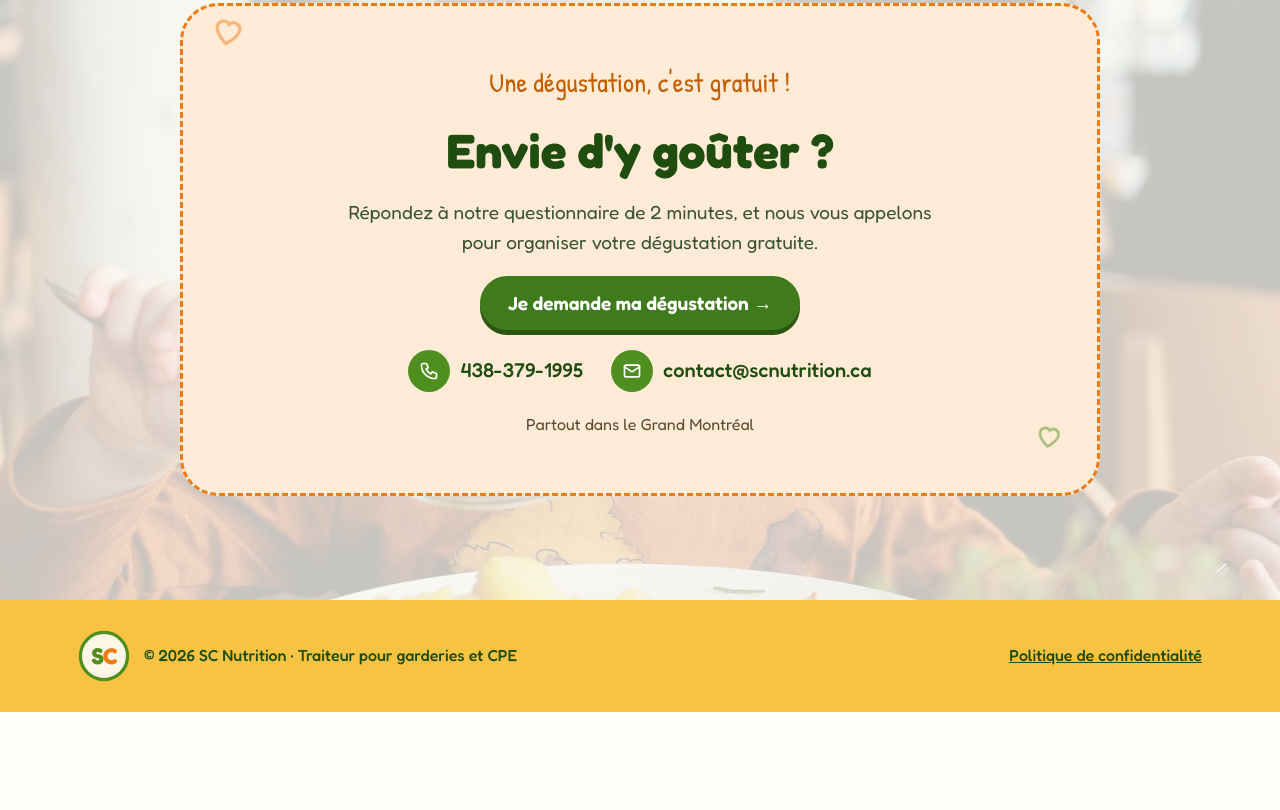
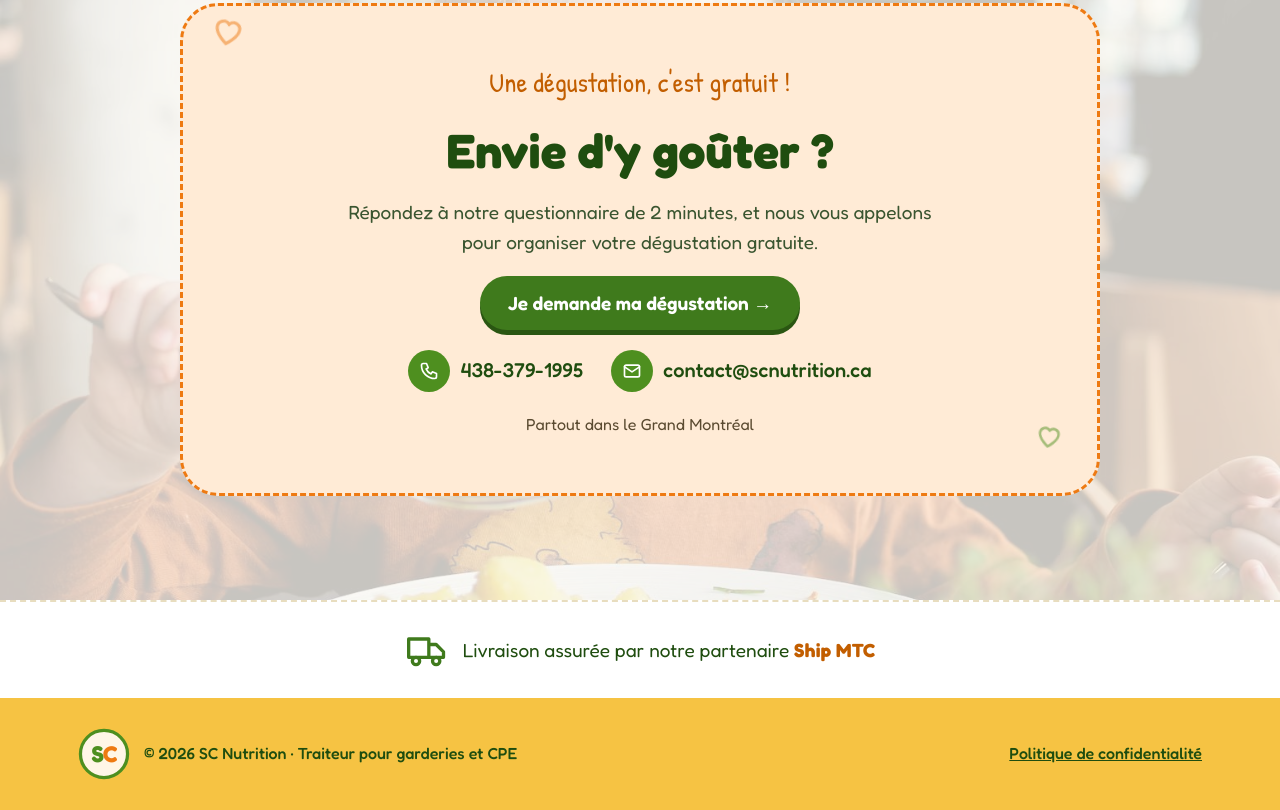
Before and after one commit to SCNutrition26/SC-Nutrition-site, a plain HTML site: page index.html in a window 1280 px wide. Shown: the part 5470-6280 px from the top of the page. Before the commit the page ends 6182 px from the top, so only its background shows below. Drawn offline with Linux system fonts and the light colour scheme.

Commit message:
Mention du partenaire de livraison Ship MTC
Co-Authored-By: Claude Opus 5.5 <noreply@anthropic.com>
Claude-Session: https://claude.ai/code/session_019VUN6zxKHfgbfGuu7HXqsC

```diff
--- a/index.html
+++ b/index.html
@@ -228,6 +228,12 @@ footer{background:var(--yellow);color:var(--green-dd);padding-block:30px calc(30
 .pbg::after{content:"";position:absolute;inset:0;z-index:-1;background:var(--veil)}
 .pbg .sec-head h2,.pbg .collations{text-shadow:0 1px 12px rgba(255,253,247,.9)}
 .engage.pbg .eng-txt h2,.engage.pbg .eng-txt p{text-shadow:0 1px 10px rgba(20,50,10,.5)}
+
+/* Partenaire */
+.partner{background:#fff;border-top:2px dashed #E8DDBF;padding-block:26px}
+.partner-in{display:flex;align-items:center;justify-content:center;gap:14px;text-align:center;flex-wrap:wrap}
+.partner p{font-size:19px;color:var(--green-dd)}
+.partner b{color:var(--orange-d);font-weight:700;letter-spacing:.3px}
 
 @media (prefers-reduced-motion: reduce){
   *,*::before,*::after{animation:none!important;transition:none!important;scroll-behavior:auto!important}
@@ -481,6 +487,14 @@ footer{background:var(--yellow);color:var(--green-dd);padding-block:30px calc(30
 </section>
 </main>
 
+<!-- ===== Partenaire livraison ===== -->
+<section class="partner reveal" aria-label="Partenaire de livraison">
+  <div class="wrap partner-in">
+    <svg width="44" height="44" viewBox="0 0 24 24" fill="none" stroke="#3F7A1C" stroke-width="1.8" stroke-linecap="round" stroke-linejoin="round" aria-hidden="true"><path d="M2 6h11v10H2ZM13 9h4l4 4v3h-8"/><circle cx="6" cy="18" r="2"/><circle cx="17" cy="18" r="2"/></svg>
+    <p>Livraison assurée par notre partenaire <b>Ship MTC</b></p>
+  </div>
+</section>
+
 <footer>
   <div class="wrap foot">
     <div class="foot-l">
```
